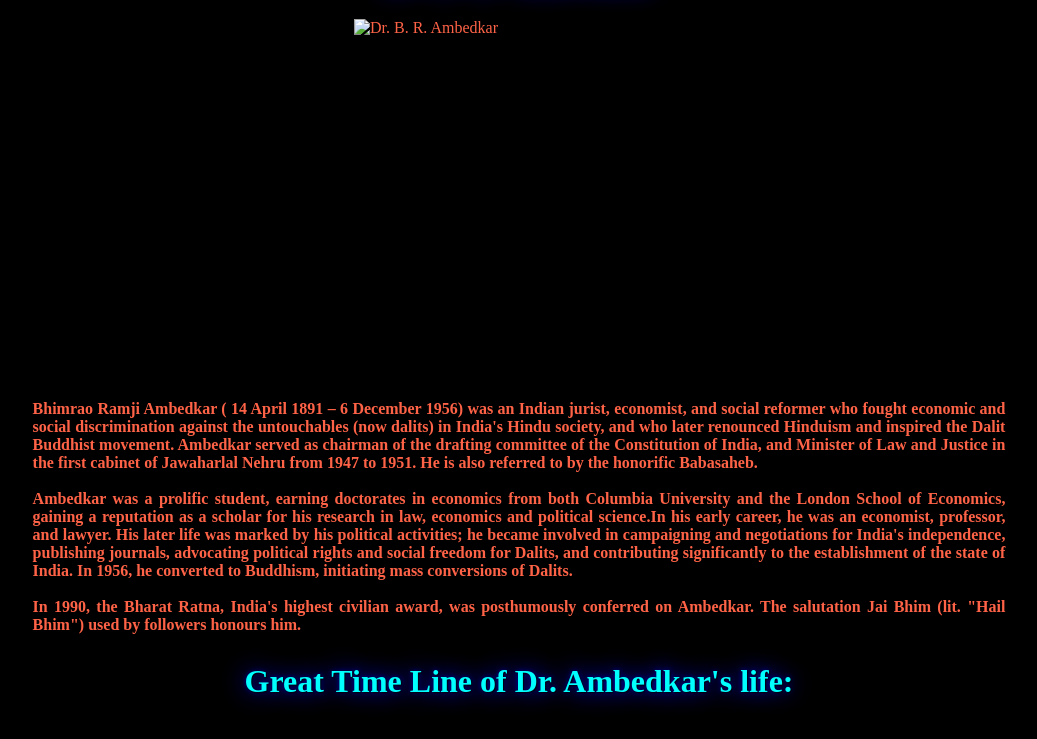
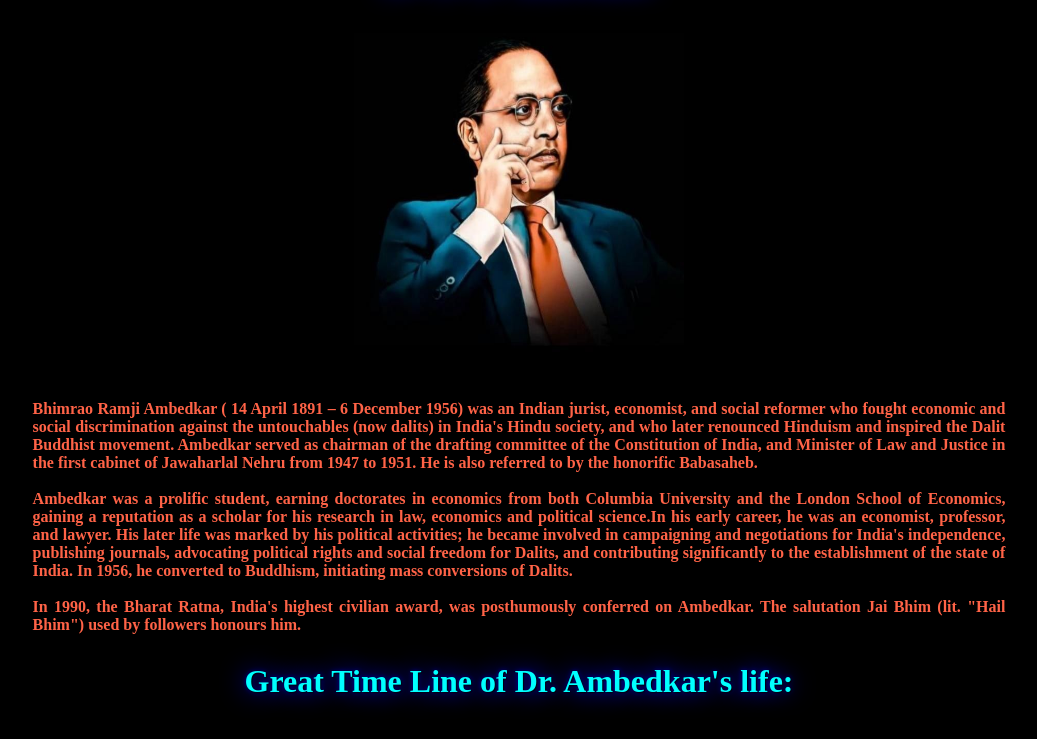
Before and after one commit to abhinandanraj/A_Tribute_Page, a plain HTML site: page index.html in a window 1280 px wide. Shown: the part 61-800 px from the top of the page, without its empty margins (121-1158 px from the left). Drawn offline with Linux system fonts and the light colour scheme; files whose address does not match are found by name.

Commit message:
Update index.html

```diff
--- a/index.html
+++ b/index.html
@@ -117,7 +117,7 @@
 
 <body>
     <h1><b>Dr. B. R. Ambedkar</b></h1>
-    <img src="A Tribute Page/img/Ambedkar.jpg" alt="Dr. B. R. Ambedkar" class="center">
+    <img src="img/Ambedkar.jpg" alt="Dr. B. R. Ambedkar" class="center">
     <div>
         <h4>
             <p>Bhimrao Ramji Ambedkar ( 14 April 1891 – 6 December 1956) was an Indian jurist, economist, and social
```
